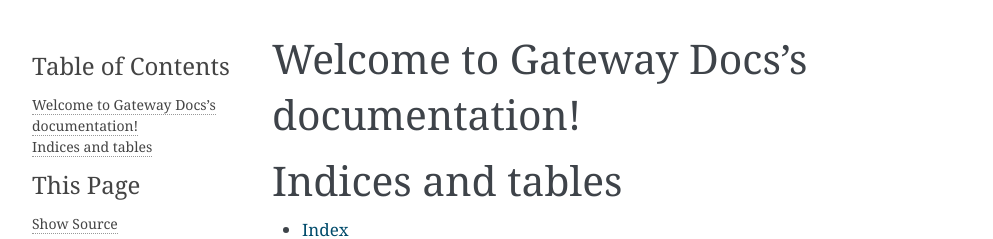
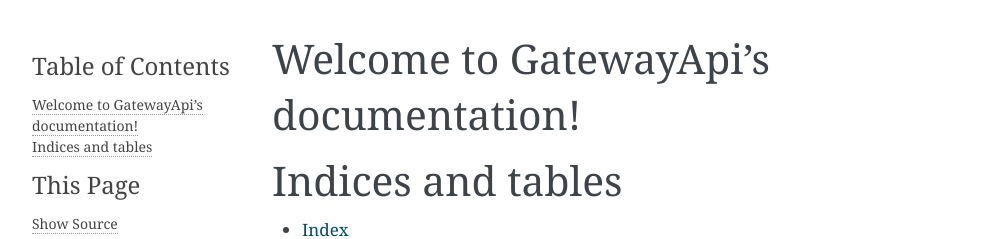
Before and after one commit to ramadhanrezza/gateway-docs, a Sphinx documentation site: the page built from docs/source/index.rst, in a window 1280 px wide. Shown: the top 239 px of the page, without its empty margins (148-1141 px from the left). Built offline with Sphinx 7.4.7, drawn with Linux system fonts in a browser that asks for light colours.

Commit message:
update docs

```diff
--- a/docs/source/conf.py
+++ b/docs/source/conf.py
@@ -18,12 +18,12 @@
 
 # -- Project information -----------------------------------------------------
 
-project = 'Gateway Docs'
+project = 'GatewayApi'
 copyright = '2020, Rezza'
 author = 'Rezza'
 
 # The full version, including alpha/beta/rc tags
-release = '1.0.1'
+release = '0.0.1'
 
 
 # -- General configuration ---------------------------------------------------
@@ -32,7 +32,7 @@
 # extensions coming with Sphinx (named 'sphinx.ext.*') or your custom
 # ones.
 extensions = [
-	'rinoh.frontend.sphinx'
+    'rinoh.frontend.sphinx'
 ]
 
 # Add any paths that contain templates here, relative to this directory.
--- a/docs/source/index.rst
+++ b/docs/source/index.rst
@@ -1,10 +1,10 @@
-.. Gateway Docs documentation master file, created by
-   sphinx-quickstart on Thu Sep 10 16:07:43 2020.
+.. GatewayApi documentation master file, created by
+   sphinx-quickstart on Fri Sep 11 11:59:10 2020.
    You can adapt this file completely to your liking, but it should at least
    contain the root `toctree` directive.
 
-Welcome to Gateway Docs's documentation!
-========================================
+Welcome to GatewayApi's documentation!
+======================================
 
 .. toctree::
    :maxdepth: 2
```
Also changed, not shown: requirements.txt (deleted, +0 -32 lines).
